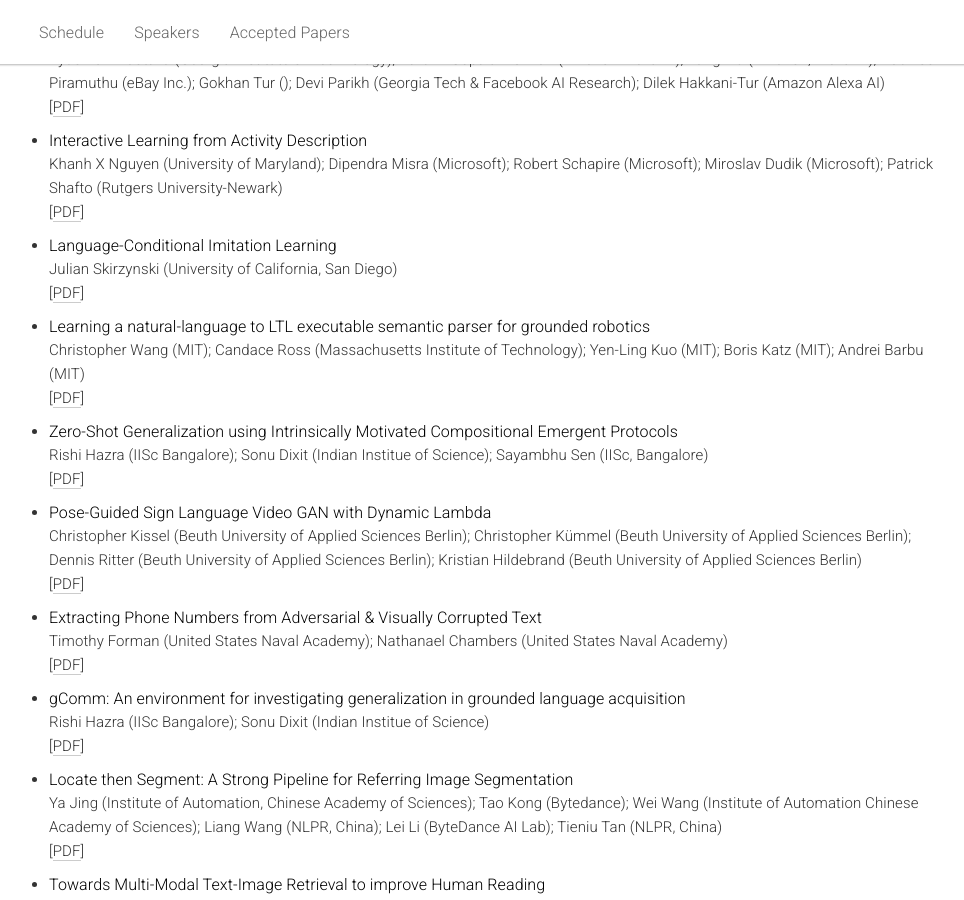
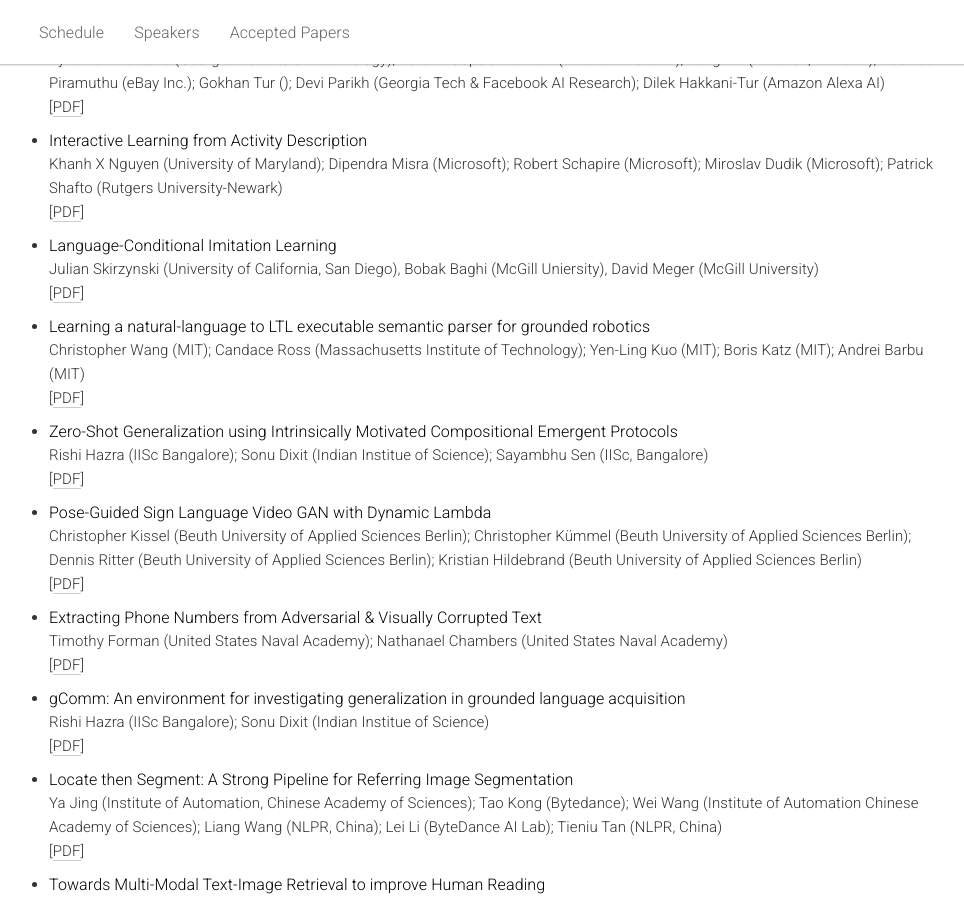
Before and after one commit to vigilworkshop/vigilworkshop.github.io, a Jekyll site: the page built from _pages/home.md, in a window 1280 px wide and 900 px high, scrolled down 2287 px. Shown: the whole window, without its empty margins (156-1120 px from the left). Built offline with Jekyll 4.4.1, drawn with Linux system fonts in a browser that asks for light colours.

Commit message:
update author list for 11

```diff
--- a/_pages/home.md
+++ b/_pages/home.md
@@ -232,7 +232,7 @@ acknowledgements: ""
     </li>
     <li>
         <span class="paper-title">Language-Conditional Imitation Learning</span><br>
-        <span class="paper-authors">Julian Skirzynski (University of California, San Diego)</span><br>
+        <span class="paper-authors">Julian Skirzynski (University of California, San Diego), Bobak Baghi (McGill Uniersity), David Meger (McGill University)</span><br>
         <span class="paper-meta">[<a href="static/papers-2021/11.pdf">PDF</a>]</span>
     </li>
     <li>
```
